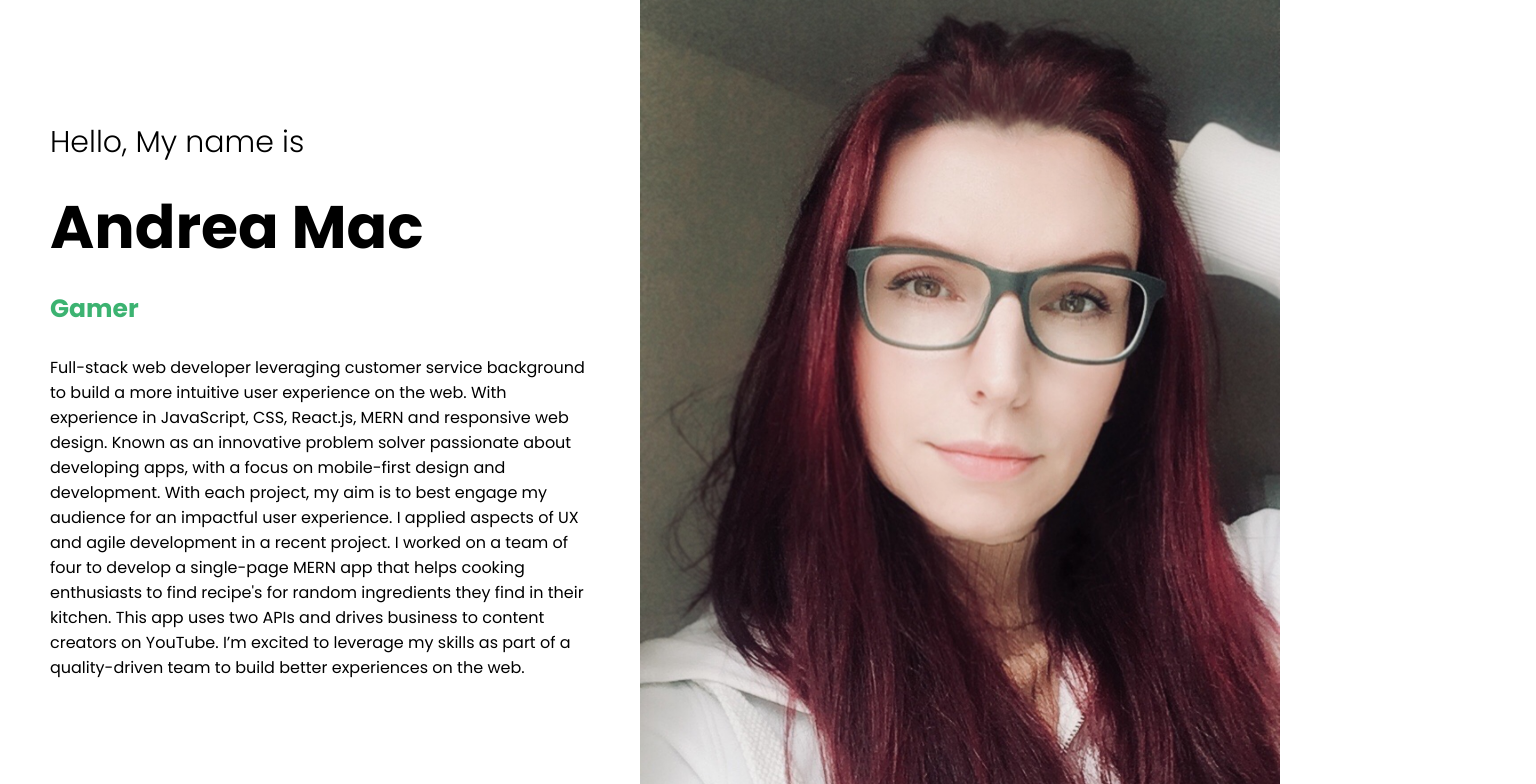
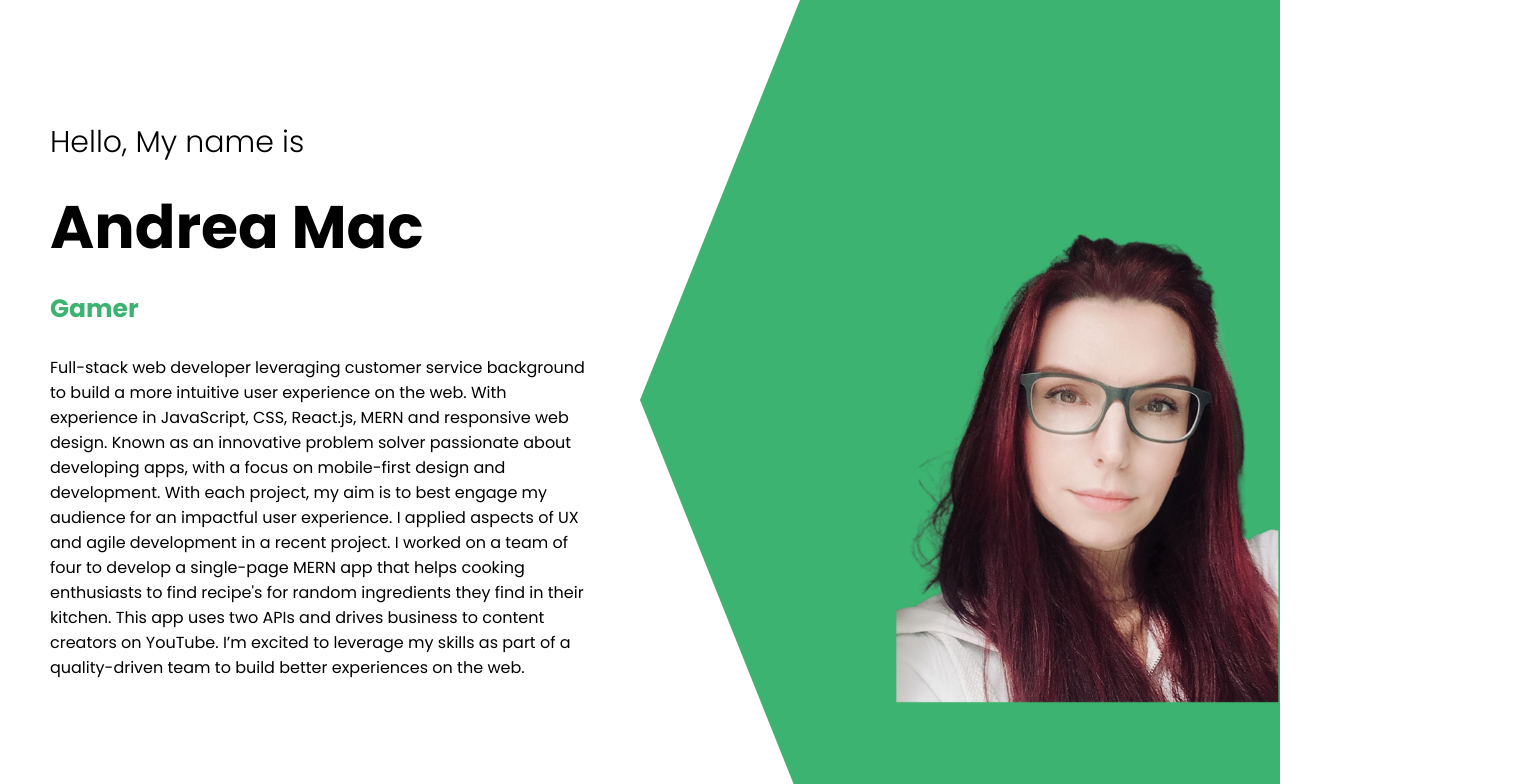
Before and after one commit to Invogue01/andrea_mac_portfolio, a React (Create React App) app: page / in a window 1280 px wide. Shown: the top 784 px of the page, 1536 px wide, since content can reach past the window. Built offline with nearby package versions, Linux system fonts and the light colour scheme; a web font is replaced by a local one.

Commit message:
changed picture to be transperent and added background

```diff
--- a/src/components/intro/Intro.css
+++ b/src/components/intro/Intro.css
@@ -12,6 +12,7 @@
 }
 .i-right{
     flex: 1;
+    position: relative;
 }
 .i-left-wrapper{
     padding: 50px;
@@ -25,6 +26,23 @@
 font-size: 30px;
 font-weight: 300;
 
+}
+.i-img{
+    width: 140%;
+    height: 116%;
+    object-fit: cover;
+    position: absolute;
+
+
+}
+.i-bg{
+    clip-path: polygon(25% 0%, 100% 0, 100% 50%, 100% 100%, 25% 100%, 0% 50%);
+    background-color: mediumseagreen;
+    width: 100%;
+    height: 100%;
+    position: absolute;
+    top: 0;
+    right: 0;
 }
 
 .i-name{
--- a/src/components/intro/Intro.jsx
+++ b/src/components/intro/Intro.jsx
@@ -21,7 +21,8 @@ const intro = () => {
       </div>
       </div>
     <div className="i-right">
-      <img src={Me} alt="" className="i" />
+      <div className="i-bg"></div>
+      <img src={Me} alt="" className="i-img" />
     </div>
     </div>
   )
```
Also changed, not shown: src/images/me.png.
